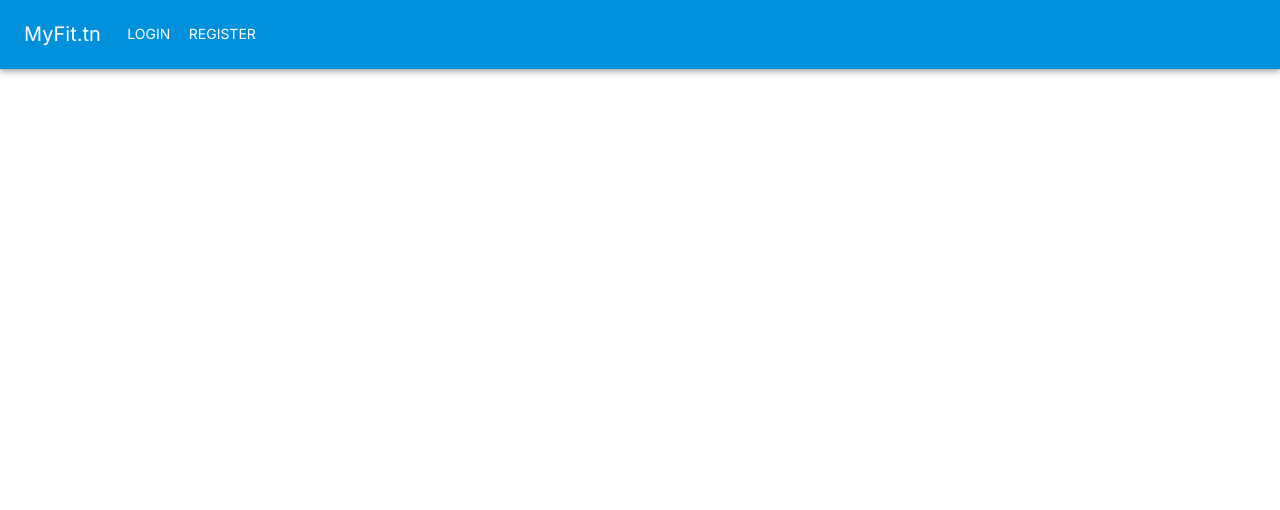
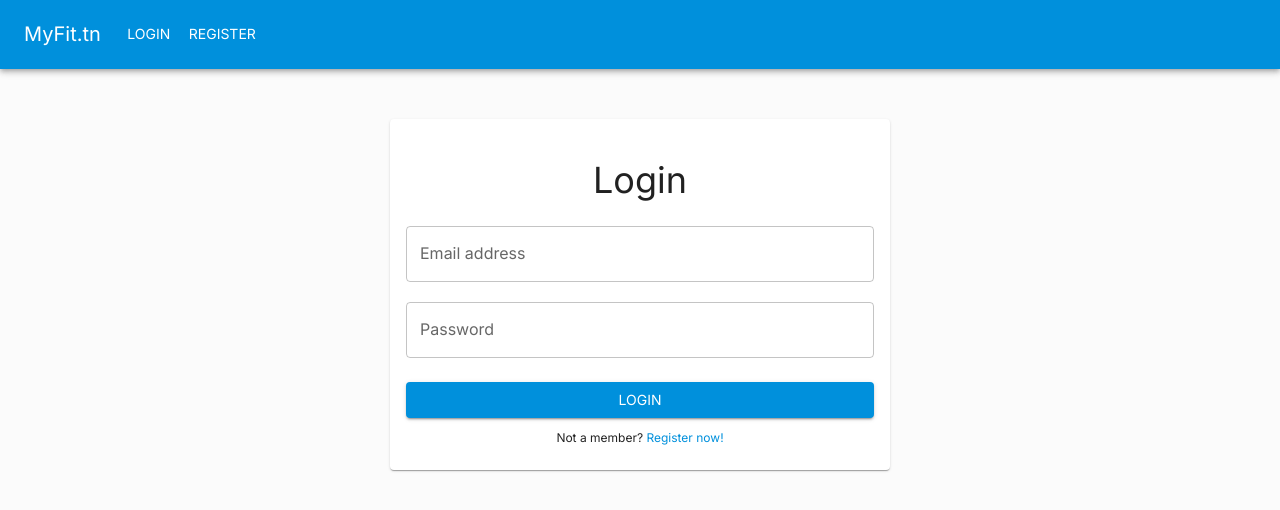
Before and after one commit to alabenyahia/MyFit, a React (Create React App) app: page / in a window 1280 px wide. Shown: the top 510 px of the page. Built offline with nearby package versions, Linux system fonts and the light colour scheme.

Commit message:
Finish Login page UI

```diff
--- a/src/App.js
+++ b/src/App.js
@@ -2,12 +2,14 @@ import './App.css';
 import TopAppBar from "./components/TopAppBar";
 import {ThemeProvider} from "@mui/material";
 import {theme} from "./theme"
+import Login from "./pages/Login";
 
 function App() {
     return (
         <ThemeProvider theme={theme}>
             <div className="App">
                 <TopAppBar/>
+                <Login/>
             </div>
         </ThemeProvider>
     );
--- a/src/index.css
+++ b/src/index.css
@@ -4,3 +4,8 @@
   -webkit-font-smoothing: antialiased;
   -moz-osx-font-smoothing: grayscale;
 }
+
+body {
+  min-height: 100vh;
+  background-color: #FBFBFB;
+}
--- a/src/pages/Login.js
+++ b/src/pages/Login.js
@@ -1,10 +1,38 @@
-import React from 'react';
+import React, {useState} from 'react';
 import "./css/Login.css";
+import Typography from "@mui/material/Typography";
+import {Card, CardContent, TextField} from "@mui/material";
+import Button from "@mui/material/Button";
 
 const Login = () => {
+    const [email, setEmail] = useState()
+    const [pw, setPw] = useState()
     return (
         <div className="Login">
+            <Card sx={{maxWidth: "500px", margin: "50px auto"}}>
+                <CardContent>
+                    <Typography variant="h2" sx={{fontSize: "36px", fontWeight: "500"}} my={3} align="center">
+                        Login
+                    </Typography>
+                    <form>
+                        <TextField id="email"
+                                   label="Email address" fullWidth
+                                   sx={{marginBottom: "20px"}} value={email}
+                        onChange={(e) => setEmail(e.target.value)}/>
+                        <TextField id="password"
+                                   label="Password" fullWidth
+                                   value={pw}
+                                   type="password"
+                                   onChange={(e) => setPw(e.target.value)}/>
 
+                        <Button variant="contained" type="submit" fullWidth
+                                sx={{marginTop: "24px", marginBottom: "8px"}}>Login</Button>
+                        <Typography variant="p" sx={{fontSize: "12px", fontWeight: "400"}}>
+                            Not a member?<span style={{color: "#0090DC"}}> Register now!</span>
+                        </Typography>
+                    </form>
+                </CardContent>
+            </Card>
         </div>
     );
 };
```
